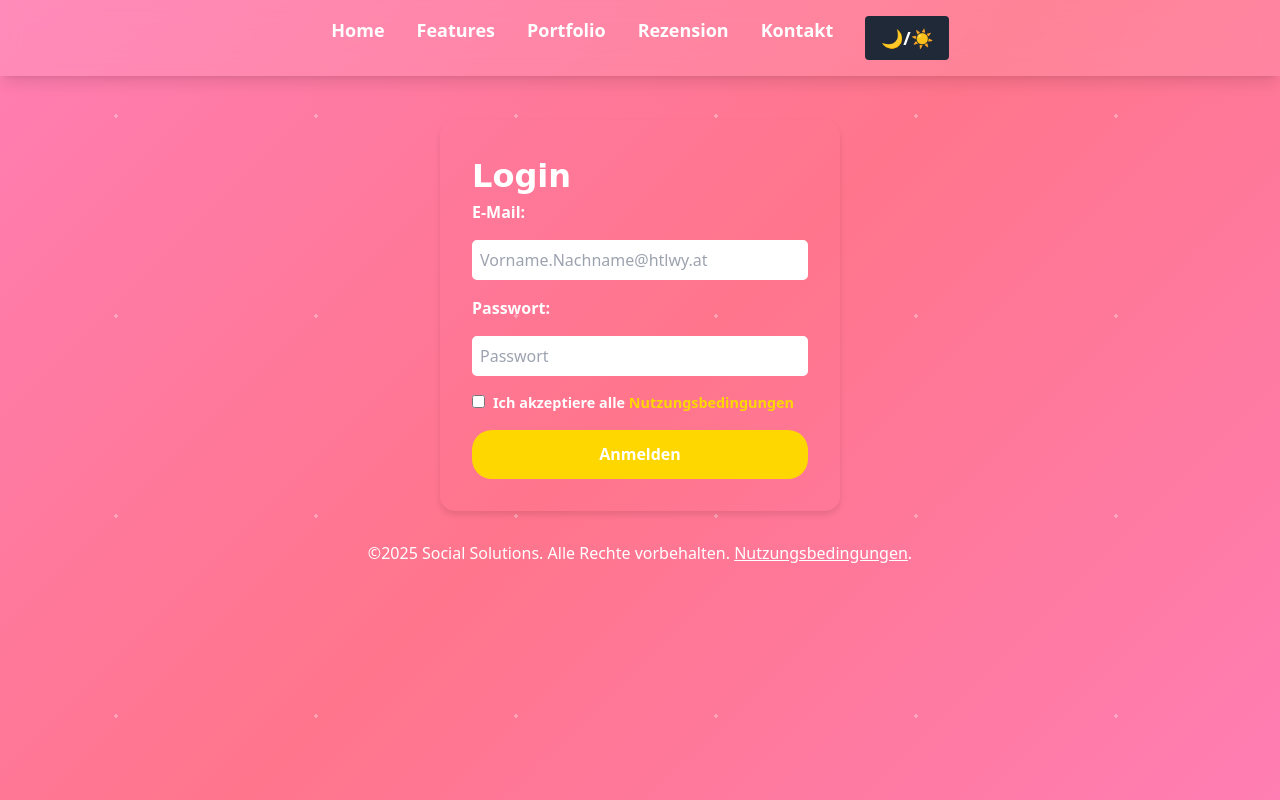
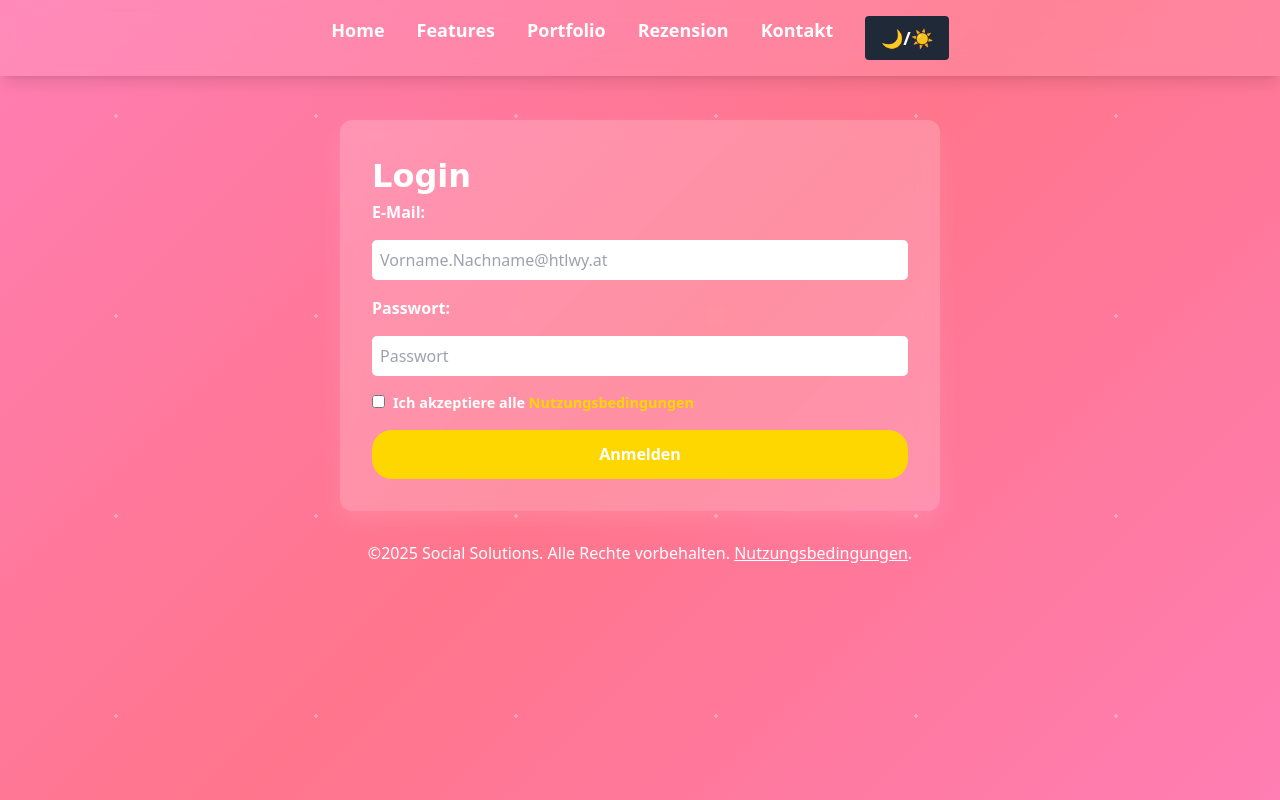
Before and after one commit to andraDumitrascu/SammelPlattform, a Django app: page /login/ in a window 1280 px wide. Run offline with Django 5.2, Linux system fonts and the light colour scheme; some libraries are stand-ins or nearby versions; some web fonts are replaced.

Commit message:
tried to make the login container better

```diff
--- a/SammelPlattform/SammelPlatt/static/Log-In.css
+++ b/SammelPlattform/SammelPlatt/static/Log-In.css
@@ -15,12 +15,22 @@
 .login-container {
     margin-top: 120px;
     padding: 2rem;
-    border-radius: 15px;
-    width: 400px;
+    border-radius: 12px;
+    width: 80%;
+    max-width: 600px;
     margin-left: auto;
     margin-right: auto;
-    box-shadow: 0px 4px 6px rgba(0, 0, 0, 0.1);
+    background: rgba(255, 255, 255, 0.2);
+    backdrop-filter: blur(10px);
+    box-shadow: 0 10px 20px rgba(255, 255, 255, 0.1);
+    transition: background 0.3s, box-shadow 0.3s;
 }
+
+.dark-mode .login-container {
+    background: rgba(0, 0, 0, 0.3);
+    box-shadow: 0 10px 20px rgba(255, 255, 255, 0.1);
+}
+
 
 .login-title {
     font-size: 2rem;
```
Also changed, not shown: 1 other file.
